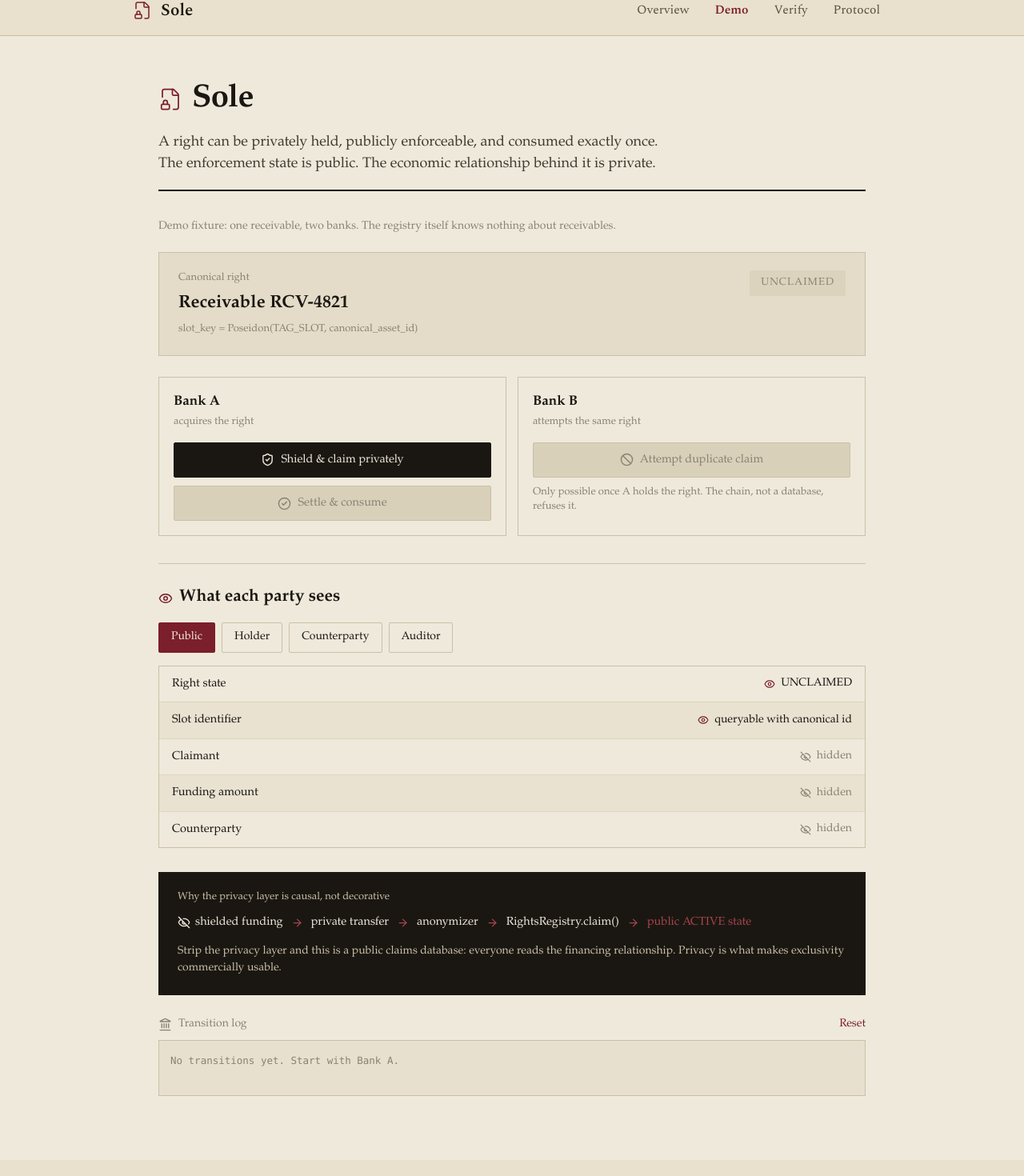
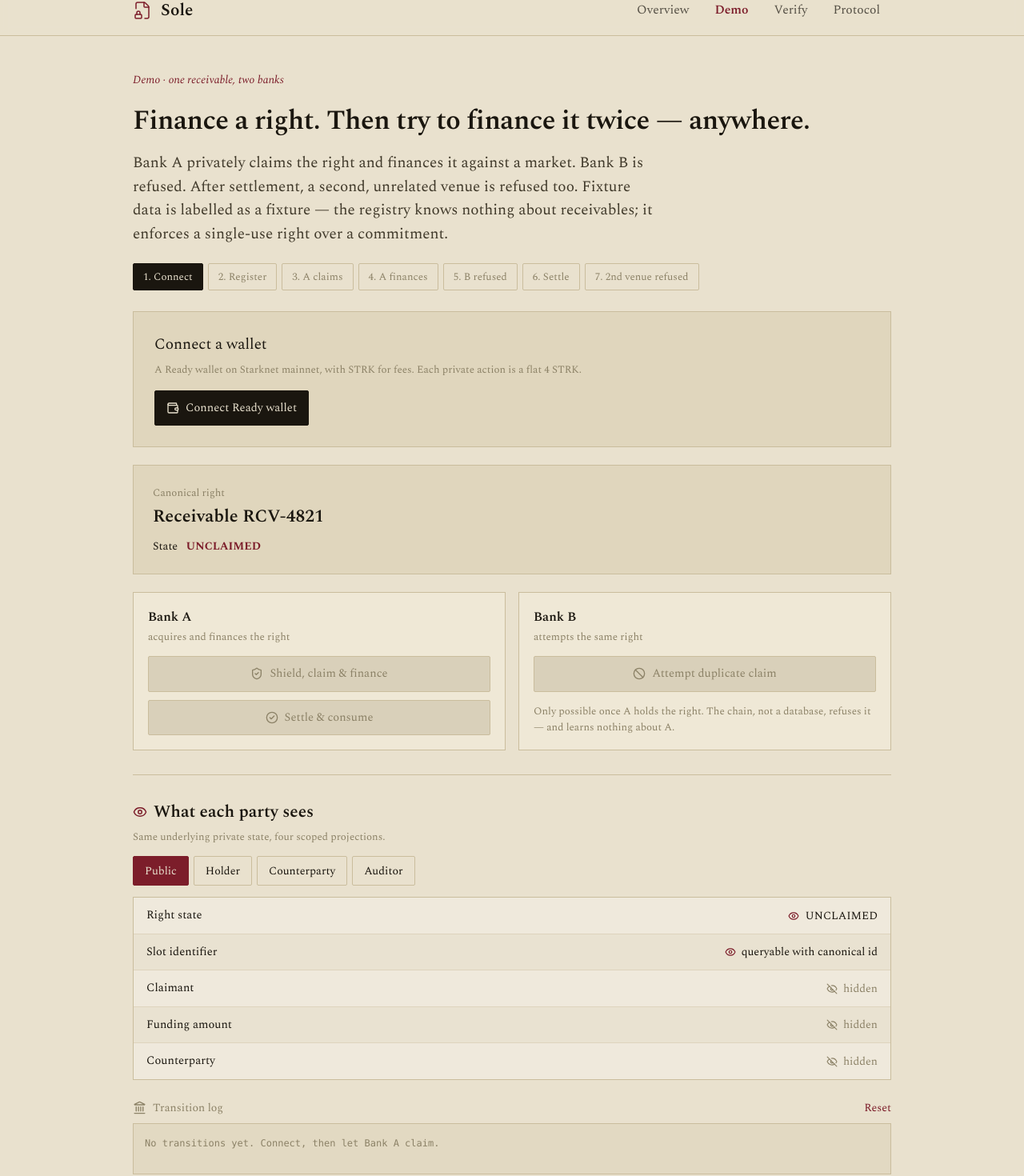
Before and after one commit to TheWeirdDee/sole, a Next.js app in the folder apps/web/: page /app in a window 1280 px wide. Shown: the part 18-1488 px from the top of the page at 80% size. Built offline with nearby package versions, Linux system fonts and the light colour scheme.

Commit message:
complete the Demo: connect, finance, second-venue refusal, scoped disclosure views

```diff
--- a/apps/web/app/SoleDemo.jsx
+++ b/apps/web/app/SoleDemo.jsx
@@ -1,276 +1,172 @@
 "use client";
-
-// SPDX-License-Identifier: Apache-2.0
-//
-// Sole - demo web app (product invariant)
-// A human can drive the entire lifecycle from the browser and SEE the privacy
-// boundary. The demo opens on the FAILURE (fail-closed as the hero), then
-// reveals what each party can and cannot learn.
-//
-// Design brief: the subject is a private financial-rights registry. Not a
-// fintech dashboard, not a crypto neon deck. The visual metaphor is a bank
-// ledger seal / bonded document: exclusive, quiet, weighty. Palette is ink and
-// aged-paper with a single wax-seal claret for the moment of exclusivity.
-// Icons are lucide-react components only - no emoji anywhere.
-//
-// DEMO FIXTURE data (Bank A / Bank B / receivable) is labelled a fixture; the
-// underlying registry is generic. Wire buttons to @sole/sdk SoleClient for
-// real mainnet calls; here the transitions run against a local state model so
-// the flow is demonstrable without keys.
-
+// Sole demo flow (product invariant). A human drives the whole lifecycle:
+// connect -> register -> claim (private) -> finance (venue executes) ->
+// duplicate refused -> settle (consumed) -> second venue refused -> disclosure.
+// Local state model here so the flow is demonstrable without keys; the shipped
+// build wires these to @sole/sdk SoleClient behind a demo/live toggle.
 import { useState } from "react";
 import {
-  FileLock2, ShieldCheck, Ban, CheckCircle2, Eye, EyeOff, Landmark, ArrowRight, Lock,
+  FileLock2, ShieldCheck, Ban, CheckCircle2, Eye, EyeOff, Landmark, Lock, Wallet,
 } from "lucide-react";
 
-const STATE = { UNCLAIMED: "UNCLAIMED", ACTIVE: "ACTIVE", CONSUMED: "CONSUMED" };
-
-const ink = "#1a1712";
-const paper = "#efe9dc";
-const paper2 = "#e4dcc9";
-const claret = "#7a1f2b";
-const claretSoft = "#a8434f";
-const faded = "#8a8271";
+const ink = "#1a160f", parch = "#e9e1ce", parch2 = "#e0d6bd", claret = "#7c1d2a", faded = "#8c8267", rule = "#cabd9d";
+const S0 = { connected: false, state: "UNCLAIMED", holder: null, rejected: false, consumed: false, venue2: false, view: "public", log: [] };
+const steps = ["Connect", "Register", "A claims", "A finances", "B refused", "Settle", "2nd venue refused"];
 
 export default function SoleDemo() {
-  const [state, setState] = useState(STATE.UNCLAIMED);
-  const [holder, setHolder] = useState(null);       // "A" once claimed
-  const [rejected, setRejected] = useState(false);   // Bank B rejection shown
-  const [viewer, setViewer] = useState("public");    // public | holder | counterparty | auditor
-  const [log, setLog] = useState([]);
+  const [s, setS] = useState(S0);
+  const push = (l) => setS((p) => ({ ...p, log: [...p.log, l] }));
+  const hash = () => "0x" + Array.from({ length: 6 }, () => Math.floor(Math.random() * 65536).toString(16).padStart(4, "0")).join("");
 
-  const push = (line) => setLog((l) => [...l, line]);
+  const cur = !s.connected ? 0 : s.consumed ? 6 : s.rejected ? 4 : s.state === "ACTIVE" ? 3 : s.state === "UNCLAIMED" ? 1 : 2;
 
-  const register = () => { setState(STATE.UNCLAIMED); push("register_right(slot) -> UNCLAIMED"); };
-  const claimA = () => {
-    setState(STATE.ACTIVE); setHolder("A"); setRejected(false);
-    push("Bank A: shield -> privacy_invoke -> claim() -> ACTIVE");
-  };
-  const claimB = () => {
-    // The thesis: second claim on an ACTIVE right reverts.
-    setRejected(true);
-    push("Bank B: claim(same slot) -> REVERT: RIGHT_ALREADY_ACTIVE");
-  };
-  const settle = () => {
-    setState(STATE.CONSUMED); setRejected(false);
-    push("Bank A: settle() reveal nullifier -> CONSUMED");
-  };
-  const reset = () => { setState(STATE.UNCLAIMED); setHolder(null); setRejected(false); setLog([]); };
+  const connect = () => { setS((p) => ({ ...p, connected: true })); push("wallet connected \u00b7 register_right(RCV-4821) -> UNCLAIMED"); };
+  const claimA = () => { setS((p) => ({ ...p, state: "ACTIVE", holder: "A", rejected: false })); push("Bank A: shield -> anonymizer -> claim() " + hash() + " -> ACTIVE"); push("Sole authorizes financing -> money market executes against the venue " + hash()); };
+  const claimB = () => { setS((p) => ({ ...p, rejected: true })); push("Bank B: claim(same slot) " + hash() + " -> REVERT RIGHT_ALREADY_ACTIVE \u00b7 venue never called"); };
+  const settle = () => { setS((p) => ({ ...p, state: "CONSUMED", consumed: true, rejected: false })); push("Bank A: settle_and_repay() -> venue repaid + nullifier " + hash() + " -> CONSUMED"); };
+  const venue2 = () => { setS((p) => ({ ...p, venue2: true })); push("Venue 2 (different market, different lender): finance(same right) " + hash() + " -> REVERT \u00b7 right is spent everywhere"); };
+  const reset = () => setS(S0);
 
   return (
-    <div style={{ minHeight: "100vh", background: paper, color: ink,
-      fontFamily: "'Iowan Old Style','Palatino Linotype',Palatino,Georgia,serif" }}>
-      <div style={{ maxWidth: 940, margin: "0 auto", padding: "48px 28px 80px" }}>
-
-        <header style={{ borderBottom: `2px solid ${ink}`, paddingBottom: 18, marginBottom: 34 }}>
-          <div style={{ display: "flex", alignItems: "center", gap: 12 }}>
-            <FileLock2 size={30} strokeWidth={1.4} color={claret} />
-            <h1 style={{ margin: 0, fontSize: 40, letterSpacing: "-0.02em", fontWeight: 600 }}>Sole</h1>
-          </div>
-          <p style={{ margin: "10px 0 0", fontSize: 18, maxWidth: 640, lineHeight: 1.5, color: "#413a2e" }}>
-            A right can be privately held, publicly enforceable, and consumed exactly once.
-            The enforcement state is public. The economic relationship behind it is private.
-          </p>
-        </header>
-
-        {/* THE FIXTURE */}
-        <p style={{ fontSize: 14, color: faded, margin: "0 0 20px" }}>
-          Demo fixture: one receivable, two banks. The registry itself knows nothing about receivables.
+    <main style={{ maxWidth: 1000, margin: "0 auto", padding: "44px 26px 60px", fontFamily: "'Spectral',Georgia,serif", color: ink }}>
+      <div style={{ fontSize: 14, color: claret, fontStyle: "italic", marginBottom: 14 }}>Demo · one receivable, two banks</div>
+      <h1 style={{ fontSize: 34, fontWeight: 600, letterSpacing: "-.015em", margin: 0 }}>Finance a right. Then try to finance it twice — anywhere.</h1>
+      <p style={{ fontSize: 19, color: "#413a2b", maxWidth: 660, marginTop: 12 }}>
+        Bank A privately claims the right and finances it against a market. Bank B is refused. After
+        settlement, a second, unrelated venue is refused too. Fixture data is labelled as a fixture —
+        the registry knows nothing about receivables; it enforces a single-use right over a commitment.
       </p>
 
-        {/* THE RIGHT */}
-        <section style={{ background: paper2, border: `1px solid #cbc0a6`, padding: "22px 24px",
-          marginBottom: 26, position: "relative" }}>
-          <div style={{ display: "flex", justifyContent: "space-between", alignItems: "flex-start" }}>
-            <div>
-              <div style={{ fontSize: 13, color: faded, marginBottom: 4 }}>Canonical right</div>
-              <div style={{ fontSize: 22, fontWeight: 600 }}>Receivable RCV-4821</div>
-              <div style={{ fontSize: 13, color: faded, marginTop: 6 }}>
-                slot_key = Poseidon(TAG_SLOT, canonical_asset_id)
+      {/* stepper */}
+      <div style={{ display: "flex", gap: 6, margin: "22px 0 26px", flexWrap: "wrap" }}>
+        {steps.map((t, i) => (
+          <span key={i} style={{ fontSize: 13, padding: "6px 12px", borderRadius: 2,
+            border: `1px solid ${i === cur ? ink : rule}`, background: i === cur ? ink : "transparent",
+            color: i === cur ? parch : i < cur ? claret : faded }}>{i + 1}. {t}</span>
+        ))}
+      </div>
+
+      {/* connect */}
+      <Panel>
+        <h3 style={{ fontSize: 19, margin: "0 0 6px" }}>Connect a wallet</h3>
+        <p style={{ fontSize: 13, color: faded, margin: "0 0 16px" }}>A Ready wallet on Starknet mainnet, with STRK for fees. Each private action is a flat 4 STRK.</p>
+        <Btn onClick={connect} disabled={s.connected} icon={<Wallet size={16} />} primary>{s.connected ? "Connected \u00b7 0x04a9\u2026c1e2" : "Connect Ready wallet"}</Btn>
+      </Panel>
+
+      {/* the right */}
+      <div style={{ border: `1px solid ${rule}`, background: parch2, padding: 24, margin: "22px 0", position: "relative", overflow: "hidden" }}>
+        <div style={{ fontSize: 13, color: faded }}>Canonical right</div>
+        <div style={{ fontSize: 22, fontWeight: 600, margin: "3px 0 8px" }}>Receivable RCV-4821</div>
+        <div style={{ fontSize: 14 }}>State &nbsp; <strong style={{ color: s.state === "CONSUMED" ? ink : claret }}>{s.state}</strong></div>
+        {s.holder && s.state === "ACTIVE" && (
+          <div style={{ display: "inline-flex", alignItems: "center", gap: 8, marginTop: 14, background: claret, color: parch, padding: "8px 14px", borderRadius: 2 }}>
+            <Lock size={15} /> Right held. Claimant sealed.
+          </div>
+        )}
+      </div>
+
+      {/* rejection */}
+      {s.rejected && (
+        <div style={{ border: `2px solid ${claret}`, background: "#f6ece9", padding: "20px 24px", marginBottom: 22 }}>
+          <div style={{ display: "flex", alignItems: "center", gap: 10, marginBottom: 8 }}>
+            <Ban size={22} color={claret} /><strong style={{ fontSize: 19, color: claret }}>Bank B claim rejected on-chain</strong>
+          </div>
+          <div style={{ fontSize: 15.5, lineHeight: 1.55, color: "#4a2a2c" }}>
+            Reverted with <code style={{ background: "#e9d6d3", padding: "1px 6px" }}>RIGHT_ALREADY_ACTIVE</code>. Bank B
+            learns the receivable is already claimed. It does <strong>not</strong> learn who claimed it,
+            how much they funded, or the counterparty. The venue was never called.
           </div>
         </div>
-            <StateBadge state={state} />
-          </div>
-
-          {/* Wax seal appears when held */}
-          {holder && state === STATE.ACTIVE && (
-            <div style={{ position: "absolute", right: 22, bottom: -16, display: "flex",
-              alignItems: "center", gap: 8, background: claret, color: paper,
-              padding: "8px 14px", borderRadius: 2, boxShadow: "0 3px 10px rgba(0,0,0,.25)" }}>
-              <Lock size={15} strokeWidth={2} /> <span style={{ fontSize: 13, letterSpacing: ".02em" }}>
-                Right held. Claimant sealed.</span>
-            </div>
-          )}
-        </section>
-
-        {/* THE REJECTION - the hero moment */}
-        {rejected && (
-          <section style={{ border: `2px solid ${claret}`, background: "#f6ece9",
-            padding: "20px 24px", marginBottom: 26 }}>
-            <div style={{ display: "flex", alignItems: "center", gap: 10, marginBottom: 8 }}>
-              <Ban size={22} color={claret} strokeWidth={2} />
-              <strong style={{ fontSize: 19, color: claret }}>Bank B claim rejected on-chain</strong>
-            </div>
-            <div style={{ fontSize: 15.5, lineHeight: 1.55, color: "#4a2a2c" }}>
-              Reverted with <code style={{ background: "#e9d6d3", padding: "1px 6px" }}>RIGHT_ALREADY_ACTIVE</code>.
-              Bank B learns the receivable is already claimed. It does <strong>not</strong> learn who
-              claimed it, how much they funded, or the counterparty relationship.
-            </div>
-          </section>
       )}
 
-        {/* ACTIONS */}
-        <div style={{ display: "grid", gridTemplateColumns: "1fr 1fr", gap: 14, marginBottom: 34 }}>
-          <Actor label="Bank A" sub="acquires the right">
-            <Btn onClick={claimA} disabled={state !== STATE.UNCLAIMED}
-              icon={<ShieldCheck size={17} />} primary>Shield &amp; claim privately</Btn>
-            <Btn onClick={settle} disabled={state !== STATE.ACTIVE || holder !== "A"}
-              icon={<CheckCircle2 size={17} />}>Settle &amp; consume</Btn>
+      {/* actors */}
+      <div style={{ display: "grid", gridTemplateColumns: "1fr 1fr", gap: 16 }}>
+        <Actor who="Bank A" role="acquires and finances the right">
+          <Btn onClick={claimA} disabled={s.state !== "UNCLAIMED" || !s.connected} icon={<ShieldCheck size={16} />} primary>Shield, claim &amp; finance</Btn>
+          <Btn onClick={settle} disabled={s.state !== "ACTIVE" || s.holder !== "A"} icon={<CheckCircle2 size={16} />}>Settle &amp; consume</Btn>
         </Actor>
-          <Actor label="Bank B" sub="attempts the same right">
-            <Btn onClick={claimB} disabled={state !== STATE.ACTIVE}
-              icon={<Ban size={17} />} danger>Attempt duplicate claim</Btn>
-            <div style={{ fontSize: 13, color: faded, lineHeight: 1.4 }}>
-              Only possible once A holds the right. The chain, not a database, refuses it.
-            </div>
+        <Actor who="Bank B" role="attempts the same right">
+          <Btn onClick={claimB} disabled={s.state !== "ACTIVE"} icon={<Ban size={16} />} danger>Attempt duplicate claim</Btn>
+          <p style={{ fontSize: 13, color: faded, marginTop: 4 }}>Only possible once A holds the right. The chain, not a database, refuses it — and learns nothing about A.</p>
         </Actor>
       </div>
 
-        {/* SCOPED DISCLOSURE */}
-        <section style={{ borderTop: `1px solid #cbc0a6`, paddingTop: 26, marginBottom: 30 }}>
-          <div style={{ display: "flex", alignItems: "center", gap: 8, marginBottom: 14 }}>
-            <Eye size={18} color={claret} /> <h2 style={{ margin: 0, fontSize: 21, fontWeight: 600 }}>
-              What each party sees</h2>
+      {/* cross venue */}
+      {s.consumed && (
+        <div style={{ border: `1px solid ${rule}`, background: parch2, padding: 24, marginTop: 18 }}>
+          <h3 style={{ fontSize: 19, margin: "0 0 4px" }}>A different venue, later</h3>
+          <p style={{ fontSize: 13, color: faded, margin: "0 0 14px" }}>The right is consumed. Another lender, at another market that shares no ledger with the first, tries to finance the same underlying right. Single-use is global — refused here too, and this venue never learns who financed it first.</p>
+          <Btn onClick={venue2} disabled={s.venue2} icon={<Ban size={16} />} danger>Finance at a second venue</Btn>
+          {s.venue2 && <p style={{ fontSize: 13, color: claret, marginTop: 10, fontFamily: "ui-monospace,Menlo,monospace" }}>reverted at venue 2: AUTH_RIGHT_NOT_ACTIVE · holder still hidden</p>}
         </div>
-          <div style={{ display: "flex", gap: 8, marginBottom: 16, flexWrap: "wrap" }}>
+      )}
+
+      {/* scoped disclosure */}
+      <section style={{ borderTop: `1px solid ${rule}`, paddingTop: 30, marginTop: 30 }}>
+        <div style={{ display: "flex", alignItems: "center", gap: 8, marginBottom: 4 }}>
+          <Eye size={18} color={claret} /><h2 style={{ margin: 0, fontSize: 21, fontWeight: 600 }}>What each party sees</h2>
+        </div>
+        <p style={{ fontSize: 13, color: faded, marginBottom: 14 }}>Same underlying private state, four scoped projections.</p>
+        <div style={{ display: "flex", gap: 6, marginBottom: 14, flexWrap: "wrap" }}>
           {["public", "holder", "counterparty", "auditor"].map((v) => (
-              <button key={v} onClick={() => setViewer(v)} style={{
-                border: `1px solid ${viewer === v ? claret : "#cbc0a6"}`,
-                background: viewer === v ? claret : "transparent",
-                color: viewer === v ? paper : ink, padding: "7px 15px", cursor: "pointer",
-                fontSize: 14, fontFamily: "inherit", textTransform: "capitalize", borderRadius: 2 }}>
-                {v}
-              </button>
+            <button key={v} onClick={() => setS((p) => ({ ...p, view: v }))} style={{
+              border: `1px solid ${s.view === v ? claret : rule}`, background: s.view === v ? claret : "transparent",
+              color: s.view === v ? parch : ink, padding: "7px 14px", cursor: "pointer", fontFamily: "inherit",
+              fontSize: 14, textTransform: "capitalize", borderRadius: 2 }}>{v}</button>
           ))}
         </div>
-          <Projection viewer={viewer} state={state} holder={holder} />
+        <Projection view={s.view} state={s.state} holder={s.holder} />
       </section>
 
-        {/* WHY STRK20 IS NECESSARY */}
-        <section style={{ background: ink, color: paper, padding: "22px 24px", marginBottom: 26 }}>
-          <div style={{ fontSize: 13, color: "#c9bfa6", marginBottom: 10 }}>Why the privacy layer is causal, not decorative</div>
-          <div style={{ display: "flex", alignItems: "center", gap: 10, flexWrap: "wrap", fontSize: 14.5 }}>
-            <span style={{ display: "flex", alignItems: "center", gap: 6 }}><EyeOff size={16} /> shielded funding</span>
-            <ArrowRight size={15} color={claretSoft} />
-            <span>private transfer</span>
-            <ArrowRight size={15} color={claretSoft} />
-            <span>anonymizer</span>
-            <ArrowRight size={15} color={claretSoft} />
-            <span>RightsRegistry.claim()</span>
-            <ArrowRight size={15} color={claretSoft} />
-            <span style={{ color: claretSoft }}>public ACTIVE state</span>
+      {/* log */}
+      <section style={{ marginTop: 24 }}>
+        <div style={{ display: "flex", justifyContent: "space-between", alignItems: "center", marginBottom: 8 }}>
+          <div style={{ display: "flex", alignItems: "center", gap: 8 }}><Landmark size={17} color={faded} /><span style={{ fontSize: 14, color: faded }}>Transition log</span></div>
+          <button onClick={reset} style={{ border: "none", background: "none", color: claret, cursor: "pointer", fontFamily: "inherit", fontSize: 14 }}>Reset</button>
         </div>
-          <p style={{ fontSize: 14, color: "#c9bfa6", margin: "14px 0 0", lineHeight: 1.55 }}>
-            Strip the privacy layer and this is a public claims database: everyone reads the financing
-            relationship. Privacy is what makes exclusivity commercially usable.
-          </p>
-        </section>
-
-        {/* LOG + reset */}
-        <section>
-          <div style={{ display: "flex", justifyContent: "space-between", alignItems: "center", marginBottom: 8 }}>
-            <div style={{ display: "flex", alignItems: "center", gap: 8 }}>
-              <Landmark size={17} color={faded} /><span style={{ fontSize: 14, color: faded }}>Transition log</span>
-            </div>
-            <button onClick={reset} style={{ border: "none", background: "none", color: claret,
-              cursor: "pointer", fontSize: 14, fontFamily: "inherit" }}>Reset</button>
-          </div>
-          <div style={{ background: "#e7e0cf", border: "1px solid #cbc0a6", padding: 14, minHeight: 70,
-            fontFamily: "ui-monospace,'SF Mono',Menlo,monospace", fontSize: 12.5, color: "#4a4436", lineHeight: 1.7 }}>
-            {log.length === 0 ? <span style={{ color: faded }}>No transitions yet. Start with Bank A.</span>
-              : log.map((l, i) => <div key={i}>{l}</div>)}
+        <div style={{ background: "#e2d9c2", border: `1px solid ${rule}`, padding: 14, minHeight: 64, fontFamily: "ui-monospace,Menlo,monospace", fontSize: 12, color: "#4a4436", lineHeight: 1.7 }}>
+          {s.log.length === 0 ? <span style={{ color: faded }}>No transitions yet. Connect, then let Bank A claim.</span> : s.log.map((l, i) => <div key={i}>{"\u203a "}{l}</div>)}
         </div>
       </section>
-
-      </div>
-    </div>
+    </main>
   );
 }
 
-function StateBadge({ state }) {
-  const map = {
-    UNCLAIMED: { c: faded, bg: "#dcd3bd" },
-    ACTIVE: { c: paper, bg: claret },
-    CONSUMED: { c: paper, bg: ink },
-  }[state];
+function Panel({ children }) { return <div style={{ border: `1px solid ${rule}`, background: parch2, padding: 26 }}>{children}</div>; }
+function Actor({ who, role, children }) {
   return (
-    <span style={{ background: map.bg, color: map.c, padding: "6px 14px", fontSize: 13,
-      letterSpacing: ".08em", borderRadius: 2, alignSelf: "flex-start" }}>{state}</span>
-  );
-}
-
-function Actor({ label, sub, children }) {
-  return (
-    <div style={{ border: "1px solid #cbc0a6", padding: "18px 18px" }}>
-      <div style={{ fontSize: 17, fontWeight: 600 }}>{label}</div>
-      <div style={{ fontSize: 13, color: faded, margin: "2px 0 14px" }}>{sub}</div>
+    <div style={{ border: `1px solid ${rule}`, background: "#efe8d6", padding: 18 }}>
+      <div style={{ fontSize: 16, fontWeight: 600 }}>{who}</div>
+      <div style={{ fontSize: 13, color: faded, margin: "2px 0 14px" }}>{role}</div>
       <div style={{ display: "flex", flexDirection: "column", gap: 10 }}>{children}</div>
     </div>
   );
 }
-
 function Btn({ children, onClick, disabled, icon, primary, danger }) {
   const bg = danger ? claret : primary ? ink : "transparent";
-  const fg = danger || primary ? paper : ink;
+  const fg = danger || primary ? parch : ink;
   return (
     <button onClick={onClick} disabled={disabled} style={{
       display: "flex", alignItems: "center", gap: 8, justifyContent: "center",
       background: disabled ? "#d9d0ba" : bg, color: disabled ? faded : fg,
-      border: `1px solid ${disabled ? "#cbc0a6" : bg === "transparent" ? "#9a8f74" : bg}`,
+      border: `1px solid ${disabled ? rule : bg === "transparent" ? "#9a8f74" : bg}`,
       padding: "10px 14px", fontSize: 14.5, cursor: disabled ? "not-allowed" : "pointer",
-      fontFamily: "inherit", borderRadius: 2 }}>
-      {icon}{children}
-    </button>
+      fontFamily: "inherit", borderRadius: 2 }}>{icon}{children}</button>
   );
 }
-
-function Projection({ viewer, state, holder }) {
+function Projection({ view, state, holder }) {
   const rows = {
-    public: [
-      ["Right state", state, true],
-      ["Slot identifier", "queryable with canonical id", true],
-      ["Claimant", "hidden", false],
-      ["Funding amount", "hidden", false],
-      ["Counterparty", "hidden", false],
-    ],
-    holder: [
-      ["Right state", state, true],
-      ["This is my claim", holder ? "yes" : "-", true],
-      ["Funding amount", "known to me", true],
-      ["Settlement status", state === "CONSUMED" ? "settled" : "open", true],
-    ],
-    counterparty: [
-      ["Obligation satisfied", state === "CONSUMED" ? "yes" : "not yet", true],
-      ["Claimant identity", "hidden", false],
-      ["Funding amount", "hidden", false],
-    ],
-    auditor: [
-      ["Canonical right", "RCV-4821", true],
-      ["Lifecycle", "registered -> active -> consumed", true],
-      ["Claimant", "disclosed under scoped key", true],
-      ["Funding note", "disclosed under scoped key", true],
-      ["Timestamps", "disclosed under scoped key", true],
-    ],
-  }[viewer];
+    public: [["Right state", state, true], ["Slot identifier", "queryable with canonical id", true], ["Claimant", "hidden", false], ["Funding amount", "hidden", false], ["Counterparty", "hidden", false]],
+    holder: [["Right state", state, true], ["This is my claim", holder ? "yes" : "\u2014", true], ["Funding amount", "known to me", true], ["Settlement", state === "CONSUMED" ? "settled" : "open", true]],
+    counterparty: [["Obligation satisfied", state === "CONSUMED" ? "yes" : "not yet", true], ["Claimant identity", "hidden", false], ["Funding amount", "hidden", false]],
+    auditor: [["Canonical right", "RCV-4821", true], ["Lifecycle", "registered -> active -> consumed", true], ["Claimant", "disclosed under scoped key", true], ["Funding note", "disclosed under scoped key", true], ["Timestamps", "disclosed under scoped key", true]],
+  }[view];
   return (
-    <div style={{ border: "1px solid #cbc0a6" }}>
+    <div style={{ border: `1px solid ${rule}` }}>
       {rows.map(([k, v, known], i) => (
-        <div key={i} style={{ display: "flex", justifyContent: "space-between", alignItems: "center",
-          padding: "11px 16px", borderTop: i ? "1px solid #ded4bd" : "none",
-          background: i % 2 ? "#e9e2d1" : "#efe9dc" }}>
+        <div key={i} style={{ display: "flex", justifyContent: "space-between", alignItems: "center", padding: "11px 16px", borderTop: i ? "1px solid #ded4bd" : "none", background: i % 2 ? "#e9e2d1" : "#efe9dc" }}>
           <span style={{ fontSize: 14.5 }}>{k}</span>
-          <span style={{ display: "flex", alignItems: "center", gap: 7, fontSize: 14,
-            color: known ? ink : faded }}>
+          <span style={{ display: "flex", alignItems: "center", gap: 7, fontSize: 14, color: known ? ink : faded }}>
             {known ? <Eye size={14} color={claret} /> : <EyeOff size={14} color={faded} />}{v}
           </span>
         </div>
```
Lines whose indentation alone changed are shown as unchanged.
